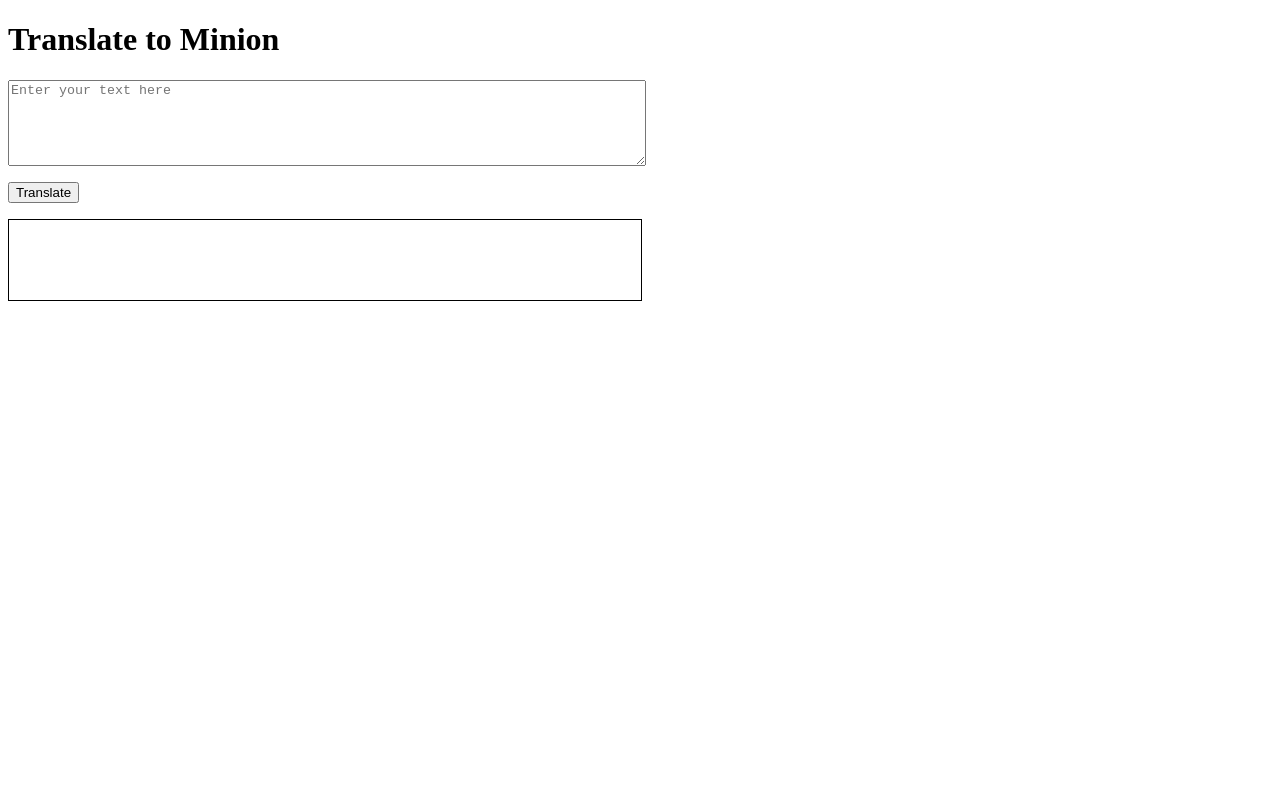
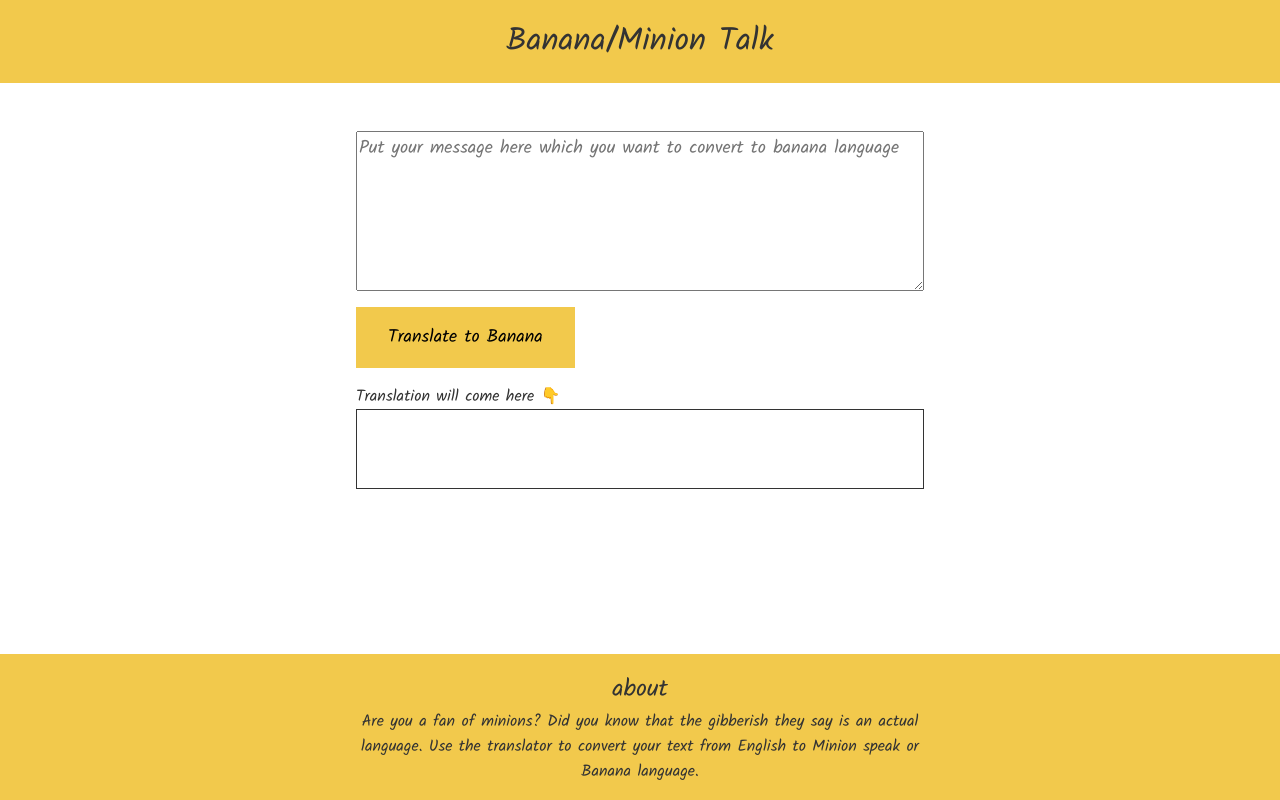
Before and after one commit to ramakrishnach14/TranslationToMinionLanguage, a plain HTML site: page index.html in a window 1280 px wide. Drawn offline with Linux system fonts and the light colour scheme.

Commit message:
added styles
Styles: added css and styles

```diff
--- a/index.html
+++ b/index.html
@@ -3,31 +3,29 @@
 <head>
 	<meta charset="utf-8">
 	<title>Translate to Minion </title>
-	<style type="text/css">
-		#input{
-			display: block;
-			margin-bottom: 1rem;
-			width: 50%;
-			height: 10vh;
-		}
-
-		#output{
-			border: 1px solid black;
-			width: 50%;
-			height: 10vh;
-			margin-top: 1rem;
-		}
-
-
-	</style>
+	<link rel="stylesheet" type="text/css" href="./styles.css">
 </head>
 <body>
-	<h1>Translate to Minion</h1>
-	<textarea id="input" placeholder="Enter your text here"></textarea>
-	<button id="btn_translate">Translate</button>
-	<div id="output">
+	<nav>
+		<div style="font-size: 2rem;padding: 1rem;">
+			Banana/Minion Talk
+		</div>
+	</nav>
+	<main>
+		<textarea id="input" class="center" placeholder="Put your message here which you want to convert to banana language"></textarea>
+		<button id="btn_translate">Translate to Banana</button>
+		<div>Translation will come here 👇</div>
+		<div id="output">
 
-	</div>
+		</div>
+	</main>
+
+	<footer>
+        <div style="font-size: x-large;">about</div>
+        <p>Are you a fan of minions? Did you know that the gibberish they say is an actual language. Use the translator
+            to convert your text from English to Minion speak or Banana language.</p>
+    </footer>
+
 
 	<script type="text/javascript">
 		let trans_btn = document.querySelector("#btn_translate");
--- /dev/null
+++ b/styles.css
@@ -0,0 +1,73 @@
+
+
+@import url('https://fonts.googleapis.com/css2?family=Kalam&display=swap');
+
+* {
+    box-sizing: border-box;
+}
+
+:root {
+    --primary: #F2C94C;
+    --black: #333333;
+    --width-break:600px
+}
+
+body {
+    margin: 0;
+    font-family: 'Kalam', cursive;
+    color: #333333;
+}
+
+nav {
+    background-color: var(--primary);
+    text-align: center;
+}
+
+main {
+    margin: auto;
+    padding: 1rem;
+    max-width: var(--width-break);
+}
+
+textarea {
+    box-sizing: border-box;
+    display: block;
+    width: 100%;
+    min-height: 20vh;
+    margin-top: 2rem;
+    font-size: large;
+    font-family: inherit;
+}
+
+button {
+    background-color: var(--primary);
+    border: none;
+    margin: 1rem 0rem;
+    padding: 1rem 2rem;
+    font-family: 'Kalam', cursive;
+    font-size: large;
+}
+
+
+#output {
+    box-sizing: border-box;
+    width: 100%;
+    min-height: 10vh;
+    max-height: 20vh;
+    overflow:scroll;
+    border: 1px solid var(--black);
+}
+
+footer {
+    position: fixed;
+    bottom: 0;
+    width: 100%;
+    padding: 1rem;
+    background-color: var(--primary);
+    text-align: center;
+}
+
+footer p {
+    max-width: var(--width-break);
+    margin: auto;
+}
```
